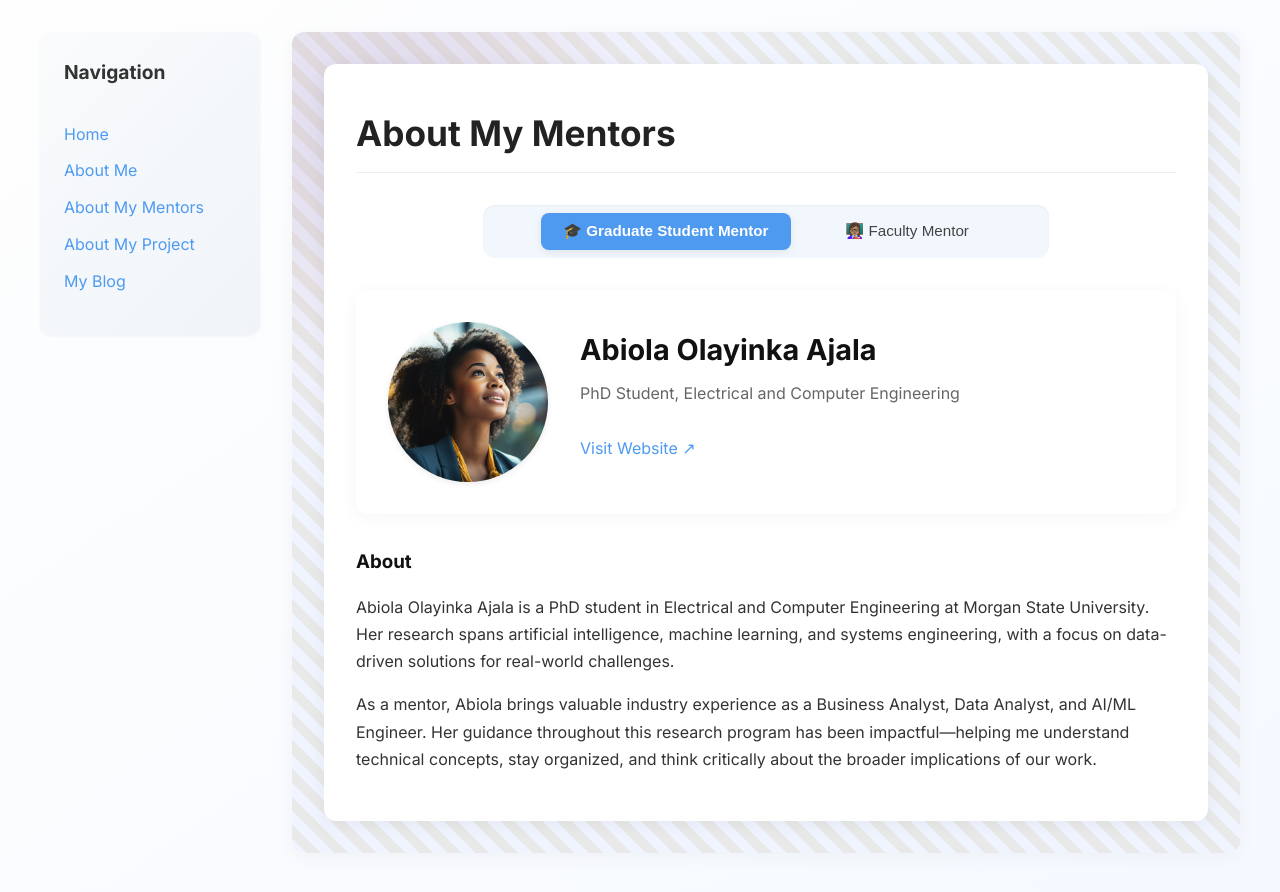
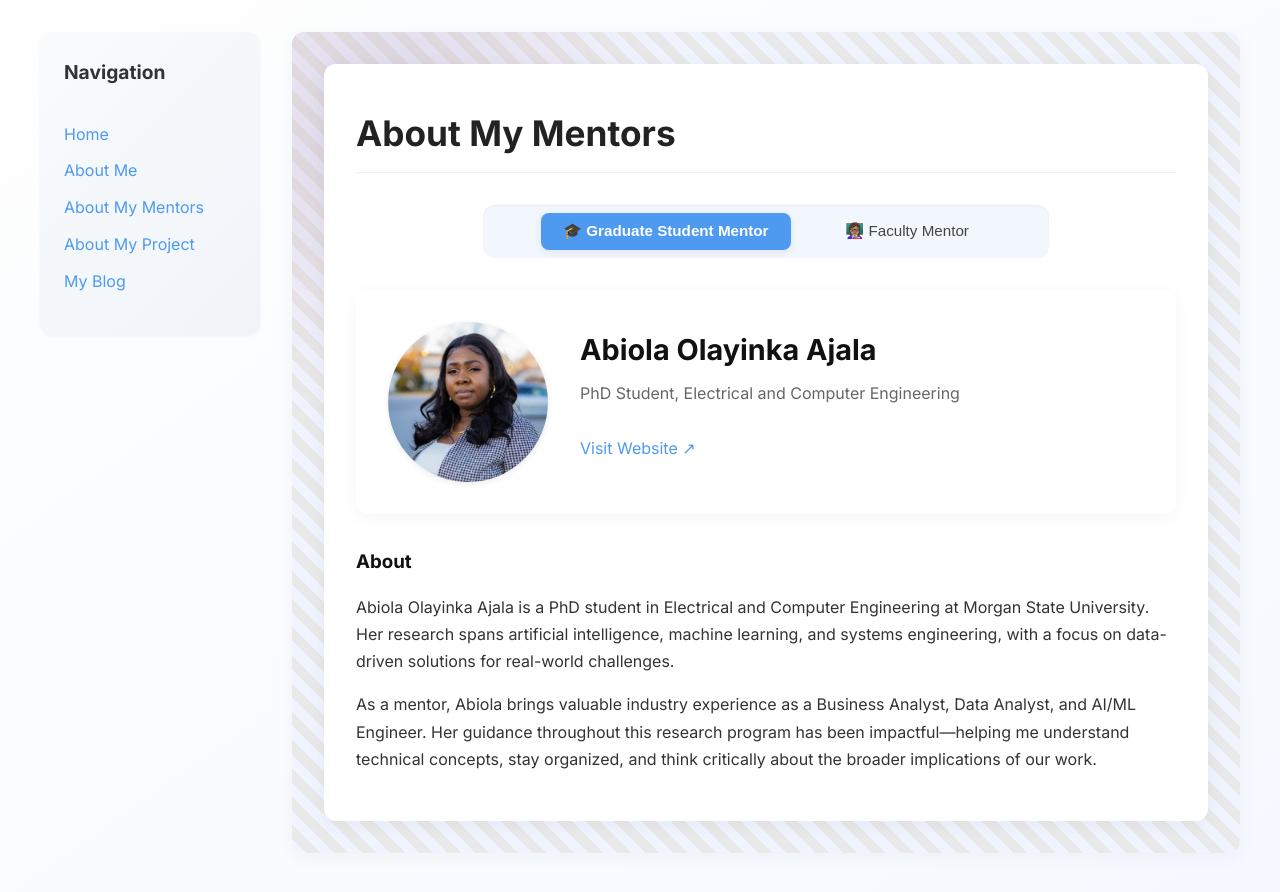
Before and after one commit to wisdomagbeve01/wisdomagbeve01.github.io, a Jekyll site: the page built from pages/about-my-mentor.md, in a window 1280 px wide. Shown: the top 892 px of the page. Built offline with Jekyll 4.4.1, drawn with Linux system fonts in a browser that asks for light colours.

Commit message:
Update about-my-mentor.md

```diff
--- a/pages/about-my-mentor.md
+++ b/pages/about-my-mentor.md
@@ -6,8 +6,8 @@ permalink: /about-my-mentor.html
 graduate_mentor:
   name: Abiola Olayinka Ajala
   title: PhD Student, Electrical and Computer Engineering
-  image: /assets/images/graduate-student-mentor.jpg
-  website: https://github.com/wisdomagbeve01/wisdomagbeve01.github.io/edit/master/pages/about-my-mentor.md
+  image: assets/images/abiola.jpeg
+  website: https://www.linkedin.com/in/abiola-ajala-89a400272/
   bio: |
     Abiola Olayinka Ajala is a PhD student in Electrical and Computer Engineering at Morgan State University. Her research spans artificial intelligence, machine learning, and systems engineering, with a focus on data-driven solutions for real-world challenges.
 
```
